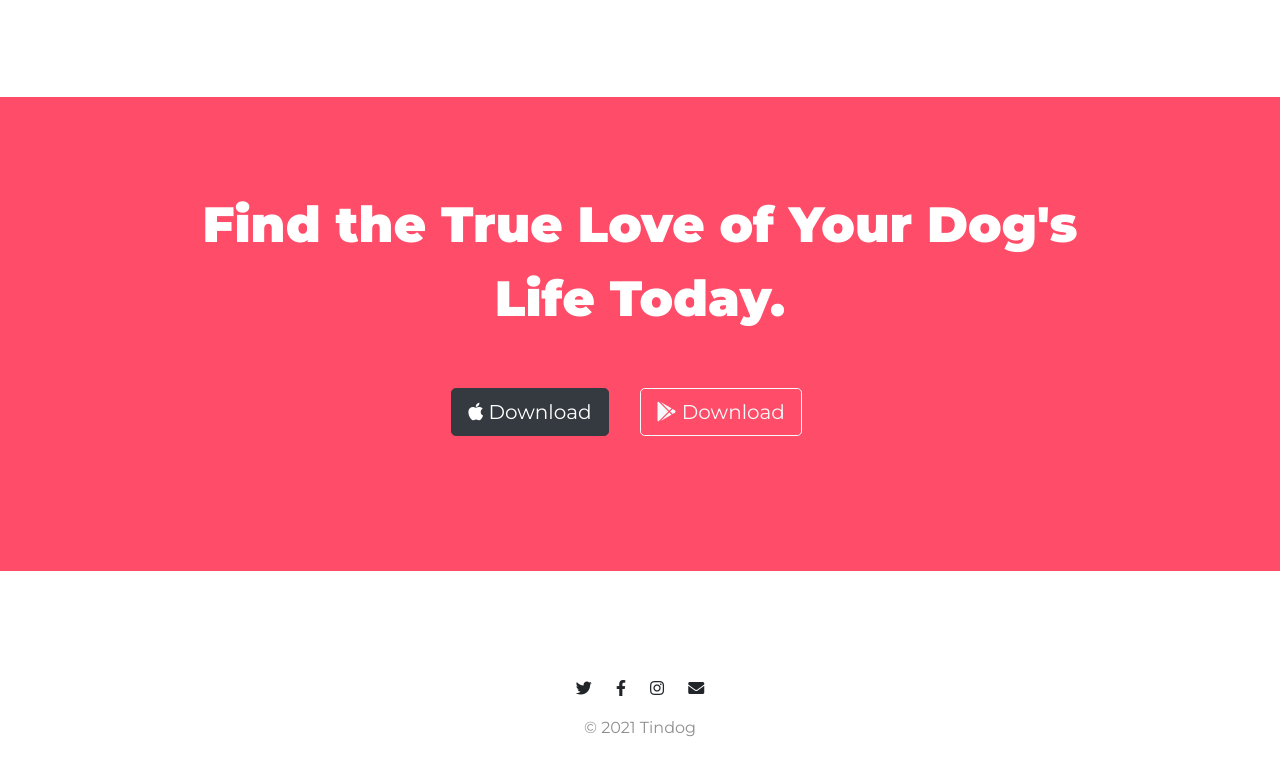
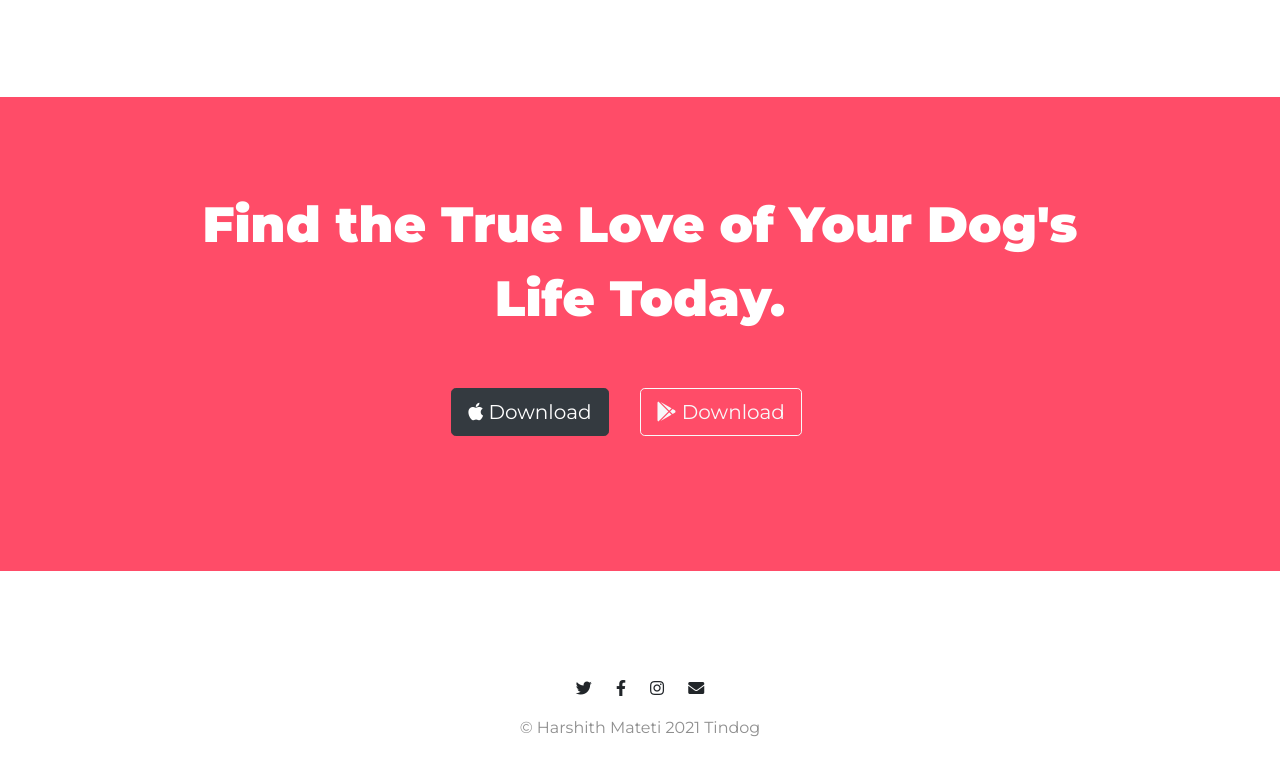
Before and after one commit to hhh-27/tindog_site, a plain HTML site: page index.html in a window 1280 px wide. Shown: the part 2427-3203 px from the top of the page. Drawn offline with nearby package versions, Linux system fonts and the light colour scheme.

Commit message:
Update index.html

```diff
--- a/index.html
+++ b/index.html
@@ -184,7 +184,7 @@
       <i class="fab fa-facebook-f social-icon"></i>
       <i class="fab fa-instagram social-icon"></i>
       <i class="fas fa-envelope social-icon"></i>
-      <p>© 2021 Tindog</p>
+      <p>© Harshith Mateti 2021 Tindog</p>
     </div>
   </footer>
 </body>
```
